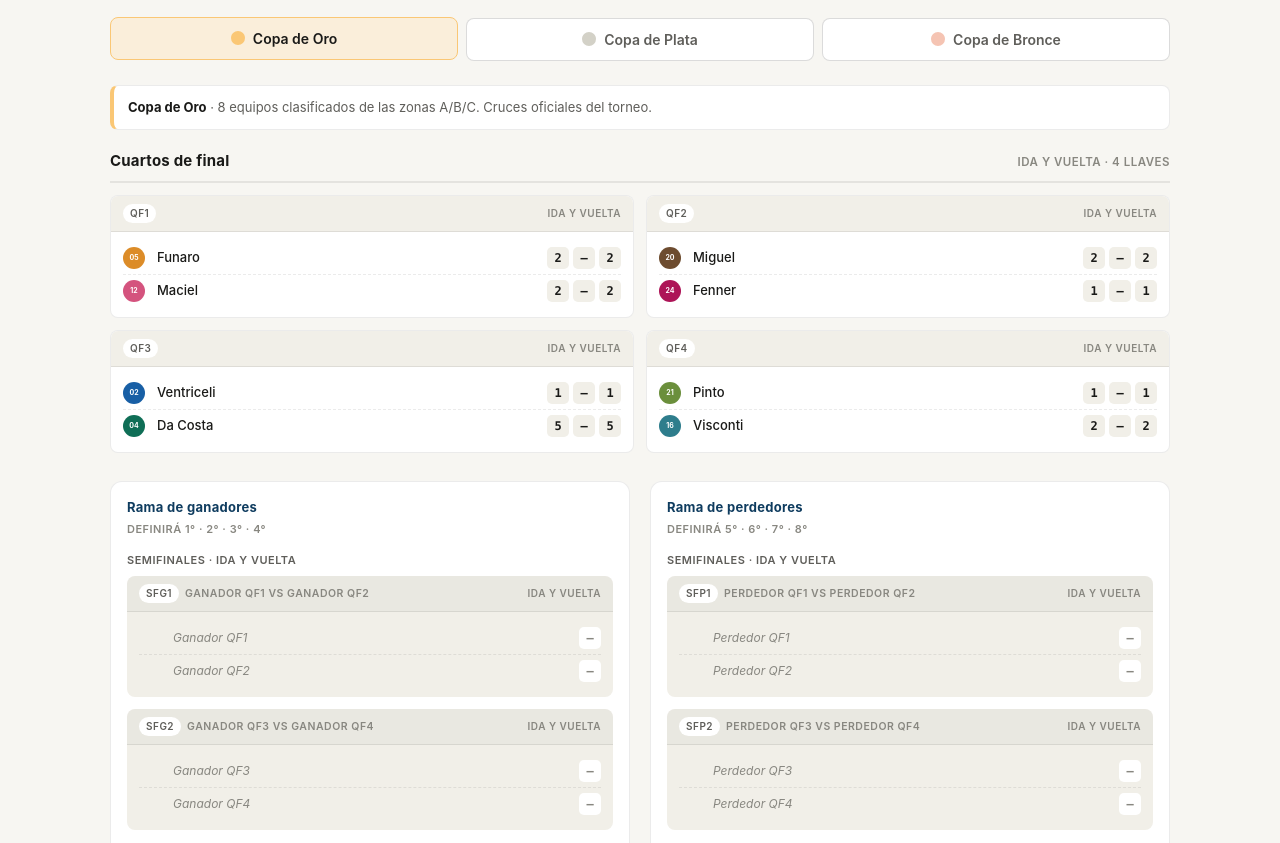
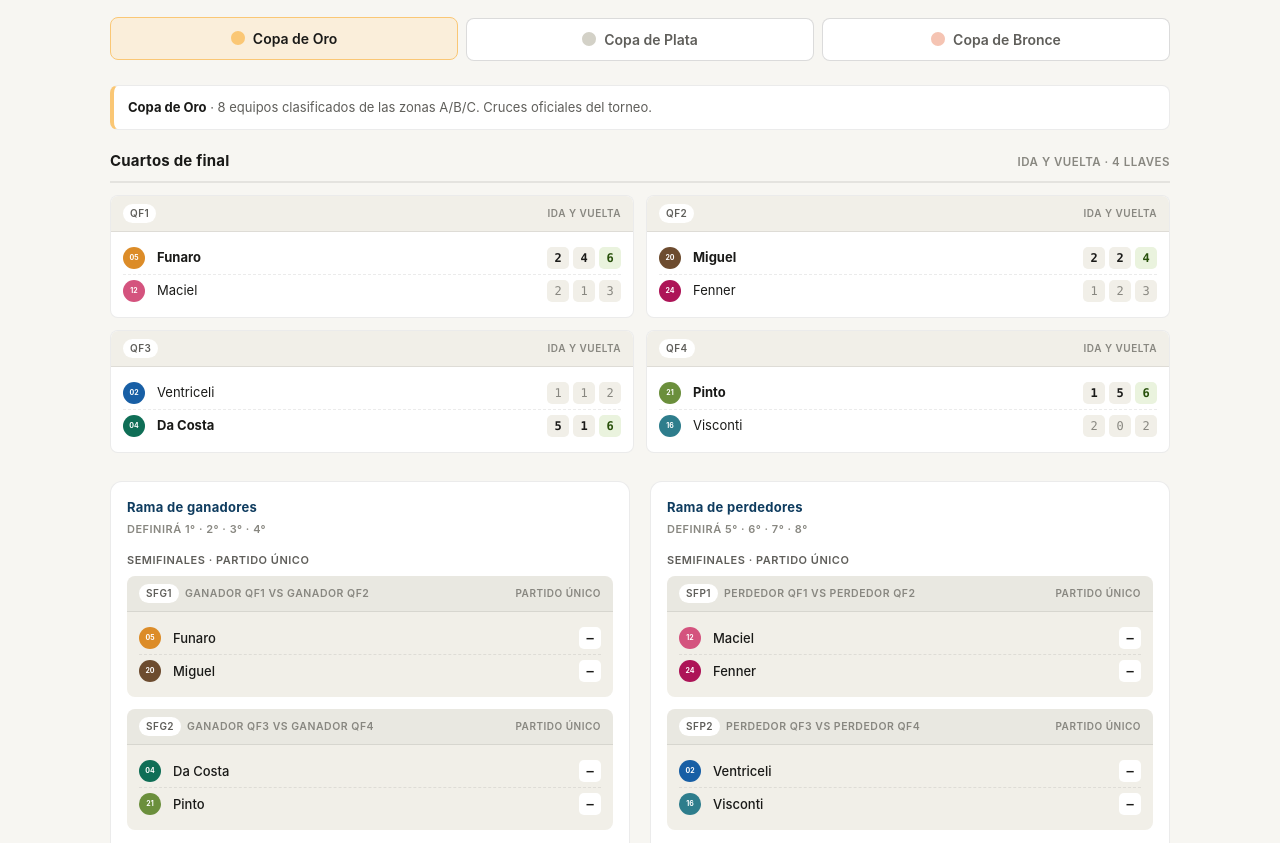
Before and after one commit to jomuller11/futbol-reimagine, a plain HTML site: page bracket.html in a window 1280 px wide. Shown: the part 219-1062 px from the top of the page. Drawn offline with Linux system fonts and the light colour scheme.

Commit message:
bracket: arreglar lectura de ida+vuelta y pasar semis a partido único
Dos fixes en la página Copa Final (bracket.html):

1. findResultadoBracket no detectaba la vuelta porque el papi publica ambas
   fechas con el mismo "local" nominal (no invierte roles). Ahora busca los dos
   partidos ignorando el orden local/visitante y los ordena por número de fecha.
   Con esto, los 4tos de final de las tres copas muestran bien ida, vuelta y agregado.

2. Semis pasan de ida+vuelta a partido único (penales si empatan), que es como
   las juega el papi. Cambio CRUCES_SEMIS para usar findResultadoUnico, actualizo
   los labels de la sección y el subtítulo de la página.

matchCardUnico ahora acepta un tag explícito para que los semis muestren SFG1/SFG2/
SFP1/SFP2 (igual que los cuartos muestran QF1..QF4), y marca "Empate · penales" en el
badge cuando el resultado terminó igualado.

Co-Authored-By: Claude Opus 4.7 <noreply@anthropic.com>
Claude-Session: https://claude.ai/code/session_013Vn7ukxpTJ65rESYFUUy8S

```diff
--- a/bracket.html
+++ b/bracket.html
@@ -414,7 +414,7 @@
       <div class="bracket-header">
         <div class="tag">Fase 3 · Copa Final</div>
         <h1>Bracket de las tres copas</h1>
-        <p id="bracket-sub">Cuartos y semis ida y vuelta, finales de puesto a partido único</p>
+        <p id="bracket-sub">Cuartos ida y vuelta · semis y finales de puesto a partido único (si empatan, penales)</p>
       </div>
 
       <!-- Selector de copa -->
@@ -552,30 +552,42 @@
       const partidosFase3 = FIXTURE
         .filter(f => f.fase === 3)
         .flatMap(f => {
-          if (f.zonas) return Object.values(f.zonas).flat();
-          if (f.partidos) return f.partidos;
-          return [];
+          const ps = f.zonas ? Object.values(f.zonas).flat() : (f.partidos || []);
+          return ps.map(p => Object.assign({}, p, { _fecha: f.fecha }));
         });
 
-      // Buscar por ida (local-visitante) y vuelta (visitante-local)
-      const ida = partidosFase3.find(p =>
-        p.local === equipoLocalId && p.visitante === equipoVisitId
-        && p.golesL !== undefined && p.golesV !== undefined);
-      const vuelta = partidosFase3.find(p =>
-        p.local === equipoVisitId && p.visitante === equipoLocalId
-        && p.golesL !== undefined && p.golesV !== undefined);
+      // El papi suele publicar las dos fechas con el mismo "local" nominal (no
+      // invierte roles entre ida y vuelta), así que no podemos distinguir
+      // ida/vuelta por el orden local/visitante. Buscamos todos los partidos
+      // entre estos dos equipos y usamos el número de fecha para ordenar.
+      const matches = partidosFase3
+        .filter(p =>
+          ((p.local === equipoLocalId && p.visitante === equipoVisitId) ||
+           (p.local === equipoVisitId && p.visitante === equipoLocalId))
+          && p.golesL !== undefined && p.golesV !== undefined)
+        .sort((a, b) => (a._fecha || 0) - (b._fecha || 0));
 
-      if (!ida && !vuelta) return null;
+      if (matches.length === 0) return null;
 
-      // Agregado (siempre desde la perspectiva del "local" del bracket)
-      const golesL = (ida ? ida.golesL : 0) + (vuelta ? vuelta.golesV : 0);
-      const golesV = (ida ? ida.golesV : 0) + (vuelta ? vuelta.golesL : 0);
+      // Normaliza los goles al punto de vista del equipoLocalId del bracket
+      function norm(p) {
+        const asLocal = p.local === equipoLocalId;
+        return {
+          l: asLocal ? p.golesL : p.golesV,
+          v: asLocal ? p.golesV : p.golesL
+        };
+      }
+      const ida    = norm(matches[0]);
+      const vuelta = matches[1] ? norm(matches[1]) : null;
+
+      const golesL = ida.l + (vuelta ? vuelta.l : 0);
+      const golesV = ida.v + (vuelta ? vuelta.v : 0);
 
       return {
-        ida:    ida    ? { l: ida.golesL,    v: ida.golesV    } : null,
-        vuelta: vuelta ? { l: vuelta.golesV, v: vuelta.golesL } : null,
+        ida: ida,
+        vuelta: vuelta,
         agg: { l: golesL, v: golesV },
-        completo: !!(ida && vuelta)
+        completo: matches.length >= 2
       };
     }
 
@@ -633,7 +645,7 @@
         };
       });
 
-      // Semis (ganadores y perdedores)
+      // Semis (ganadores y perdedores) — partido único; empate se define por penales.
       CRUCES_SEMIS.forEach(c => {
         const equipoL = bracket.cuartos[c.localFrom.partido]
                          && (c.localFrom.tipo === 'G' ? bracket.cuartos[c.localFrom.partido].ganador
@@ -641,11 +653,12 @@
         const equipoV = bracket.cuartos[c.visitFrom.partido]
                          && (c.visitFrom.tipo === 'G' ? bracket.cuartos[c.visitFrom.partido].ganador
                                                      : bracket.cuartos[c.visitFrom.partido].perdedor);
-        const res = findResultadoBracket(equipoL, equipoV);
+        const res = findResultadoUnico(equipoL, equipoV);
         let ganador = null, perdedor = null;
-        if (res && res.completo) {
-          if (res.agg.l > res.agg.v) { ganador = equipoL; perdedor = equipoV; }
-          else if (res.agg.v > res.agg.l) { ganador = equipoV; perdedor = equipoL; }
+        if (res) {
+          if (res.l > res.v)      { ganador = equipoL; perdedor = equipoV; }
+          else if (res.v > res.l) { ganador = equipoV; perdedor = equipoL; }
+          // empate: ganador/perdedor quedan null hasta que se cargue el resultado de penales
         }
         bracket.semis[c.id] = {
           id: c.id,
@@ -774,21 +787,22 @@
       `;
     }
 
-    // Card de partido único (finales de puesto)
+    // Card de partido único (semis, finales de puesto)
     function matchCardUnico(partido, opts) {
       opts = opts || {};
       const res = partido.resultado;
       const esGanadorL = partido.ganador === partido.equipoL;
       const esGanadorV = partido.ganador === partido.equipoV;
+      const empatePenales = res && res.l === res.v && !partido.ganador;
 
       return `
         <div class="b-match ${opts.puestoClass || ''}">
           <div class="b-match-head">
             <div class="b-match-label">
-              <span class="b-match-tag">${partido.puesto}</span>
+              <span class="b-match-tag">${opts.tag || partido.puesto}</span>
               <span>${opts.title || ''}</span>
             </div>
-            <span class="b-match-mode">Partido único</span>
+            <span class="b-match-mode">${empatePenales ? 'Empate · penales' : 'Partido único'}</span>
           </div>
           <div class="b-match-body">
             ${teamRow(partido.equipoL, res ? res.l : null, {
@@ -848,7 +862,7 @@
       // Sección rama ganadores
       const sfg = ['SFG1', 'SFG2'].map(id => {
         const p = bracket.semis[id];
-        return matchCardIdaVuelta(p, {
+        return matchCardUnico(p, {
           tag: id,
           title: `${placeholderSemi(p.localFrom)} vs ${placeholderSemi(p.visitFrom)}`,
           placeholderL: placeholderSemi(p.localFrom),
@@ -870,7 +884,7 @@
       // Sección rama perdedores
       const sfp = ['SFP1', 'SFP2'].map(id => {
         const p = bracket.semis[id];
-        return matchCardIdaVuelta(p, {
+        return matchCardUnico(p, {
           tag: id,
           title: `${placeholderSemi(p.localFrom)} vs ${placeholderSemi(p.visitFrom)}`,
           placeholderL: placeholderSemi(p.localFrom),
@@ -907,7 +921,7 @@
             <div class="rama-sub">Definirá 1° · 2° · 3° · 4°</div>
 
             <div class="rama-subsection">
-              <div class="rama-subsection-label">Semifinales · Ida y vuelta</div>
+              <div class="rama-subsection-label">Semifinales · Partido único</div>
               <div class="partidos-grid solo">${sfg}</div>
             </div>
 
@@ -923,7 +937,7 @@
             <div class="rama-sub">Definirá 5° · 6° · 7° · 8°</div>
 
             <div class="rama-subsection">
-              <div class="rama-subsection-label">Semifinales · Ida y vuelta</div>
+              <div class="rama-subsection-label">Semifinales · Partido único</div>
               <div class="partidos-grid solo">${sfp}</div>
             </div>
 
```
